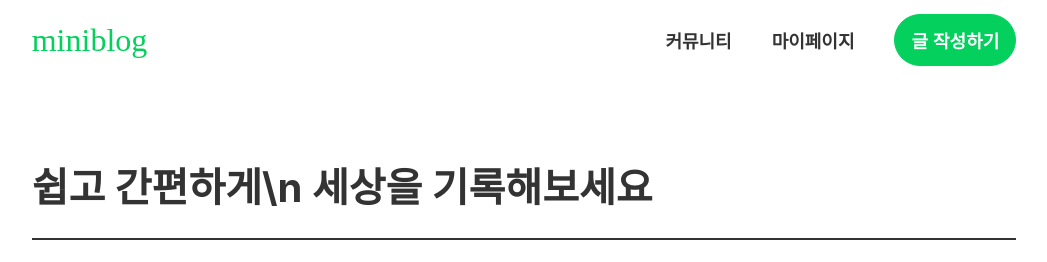
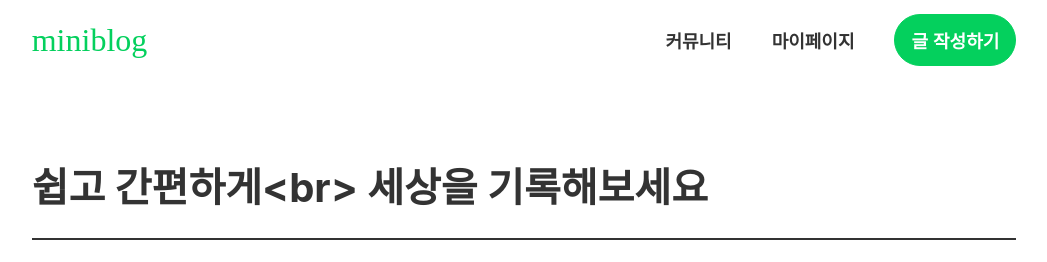
Before and after one commit to 76Dosu/24Y_WADA_MiniBlog, a React (Create React App) app: page / in a window 1280 px wide. Shown: the top 262 px of the page, without its empty margins (116-1163 px from the left). Built offline with nearby package versions, Linux system fonts and the light colour scheme; no server answers; the database is empty; a web font is replaced by a local one.

Commit message:
test : git 테스트
240425

```diff
--- a/src/component/page/MainPage.jsx
+++ b/src/component/page/MainPage.jsx
@@ -45,7 +45,7 @@ function MainPage(props) {
         <Wrapper>
             <Header></Header>
 
-            <Title title="쉽고 간편하게\n 세상을 기록해보세요"></Title>
+            <Title title="쉽고 간편하게<br> 세상을 기록해보세요"></Title>
 
             <Container>
                 <PostList posts={data} onClickItem={(p) => {navigate('/post/' + p.id)}}></PostList>
```
